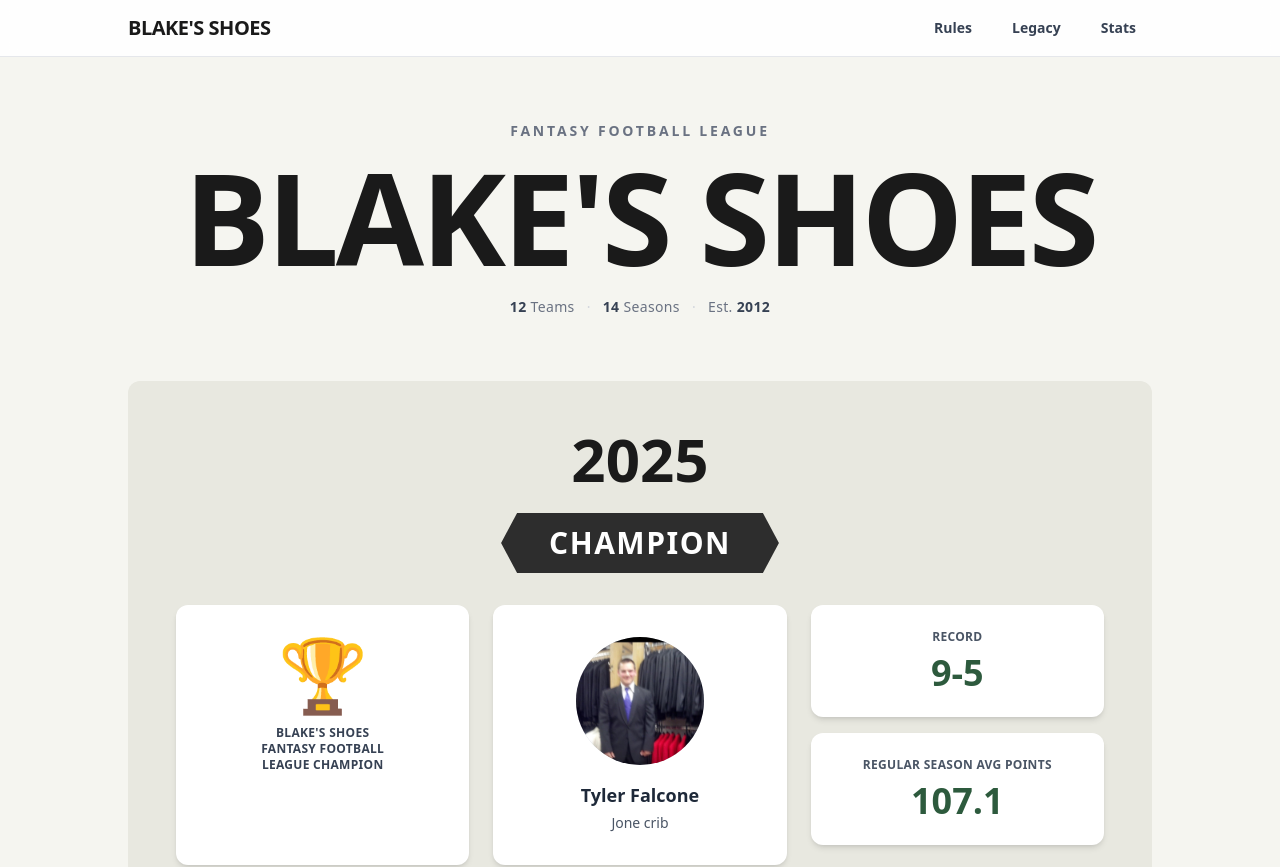
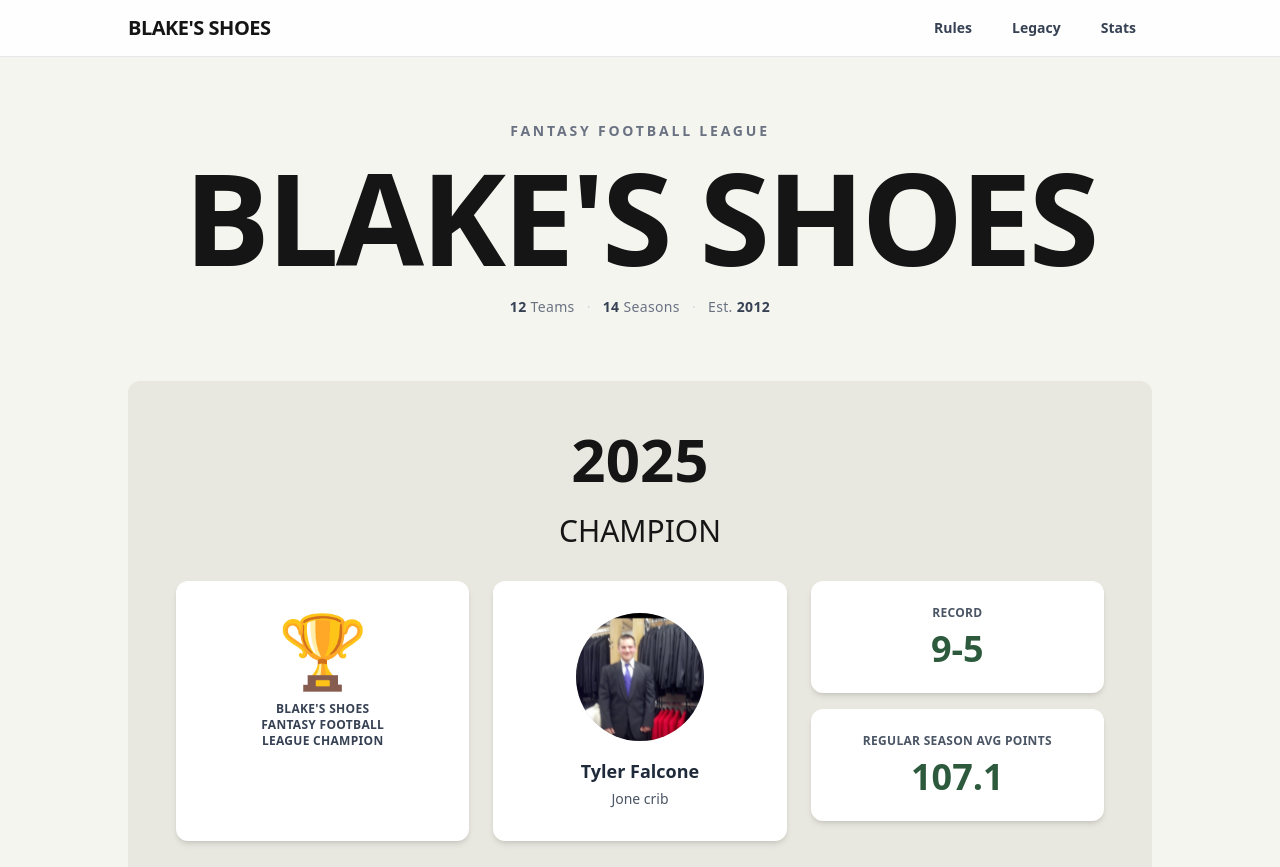
Before and after one commit to nardonef/blakes-shoes, a Next.js app: page / in a window 1280 px wide. Shown: the top 867 px of the page. Built offline with nearby package versions, Linux system fonts and the light colour scheme.

Commit message:
Add Broadcast design tokens to globals.css

```diff
--- a/app/globals.css
+++ b/app/globals.css
@@ -2,10 +2,19 @@
 
 :root {
   --background: #f5f5f0;
-  --foreground: #1a1a1a;
-  --card-background: #ffffff;
+  --foreground: #151515;
   --accent: #2D5A3D;
-  --ribbon-dark: #2d2d2d;
+  --accent-light: #6ba57e;
+  --accent-pale: #c6dbcf;
+  --panel: #232322;
+  --card: #ffffff;
+  --rule: #d8d8d0;
+  --hairline: #e6e6e0;
+  --muted-dark: #9a9a96;
+  --muted-light: #7a7a76;
+  --dim: #c4c4be;
+  --body-text: #3a3a38;
+  --negative: #a33a2f;
 }
 
 @theme inline {
@@ -21,49 +30,3 @@ body {
   color: var(--foreground);
   font-family: var(--font-sans), Arial, Helvetica, sans-serif;
 }
-
-/* Ribbon Banner Component */
-@layer components {
-  .ribbon-banner {
-    background: var(--ribbon-dark);
-    color: white;
-    position: relative;
-    padding: 0.75rem 3rem;
-    text-align: center;
-    font-weight: bold;
-    letter-spacing: 0.05em;
-    display: inline-block;
-    clip-path: polygon(
-      1rem 0%,
-      calc(100% - 1rem) 0%,
-      100% 50%,
-      calc(100% - 1rem) 100%,
-      1rem 100%,
-      0% 50%
-    );
-  }
-
-  /* Confetti decorative elements */
-  .confetti {
-    position: absolute;
-    width: 12px;
-    height: 12px;
-    transform: rotate(45deg);
-  }
-
-  .confetti-yellow {
-    background: #fbbf24;
-  }
-
-  .confetti-red {
-    background: #ef4444;
-  }
-
-  .confetti-gray {
-    background: #9ca3af;
-  }
-
-  .confetti-circle {
-    border-radius: 50%;
-  }
-}
```
